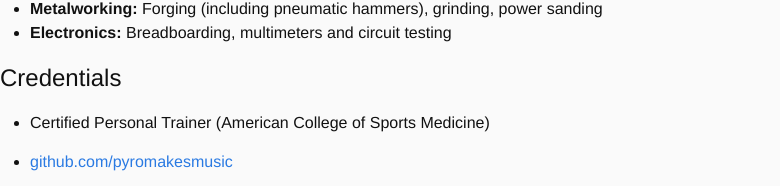
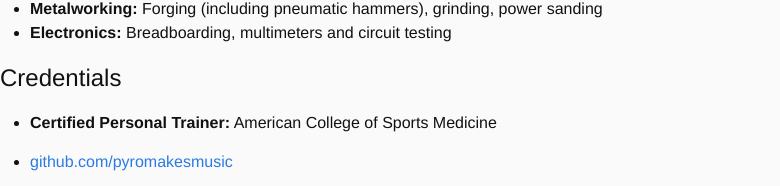
Before and after one commit to pyromakesmusic/pyromakesmusic.github.io, a Jekyll site: the page built from docs/resume_cv/index.md, in a window 1280 px wide. Shown: the part 725-911 px from the top of the page, without its empty margins (0-780 px from the left). Built offline with Jekyll 4.4.1, drawn with Linux system fonts in a browser that asks for light colours.

```diff
--- a/docs/resume_cv/index.md
+++ b/docs/resume_cv/index.md
@@ -34,4 +34,4 @@ Skills
 
 Credentials
 -----------
-- Certified Personal Trainer (American College of Sports Medicine)
+- **Certified Personal Trainer:** American College of Sports Medicine
```
